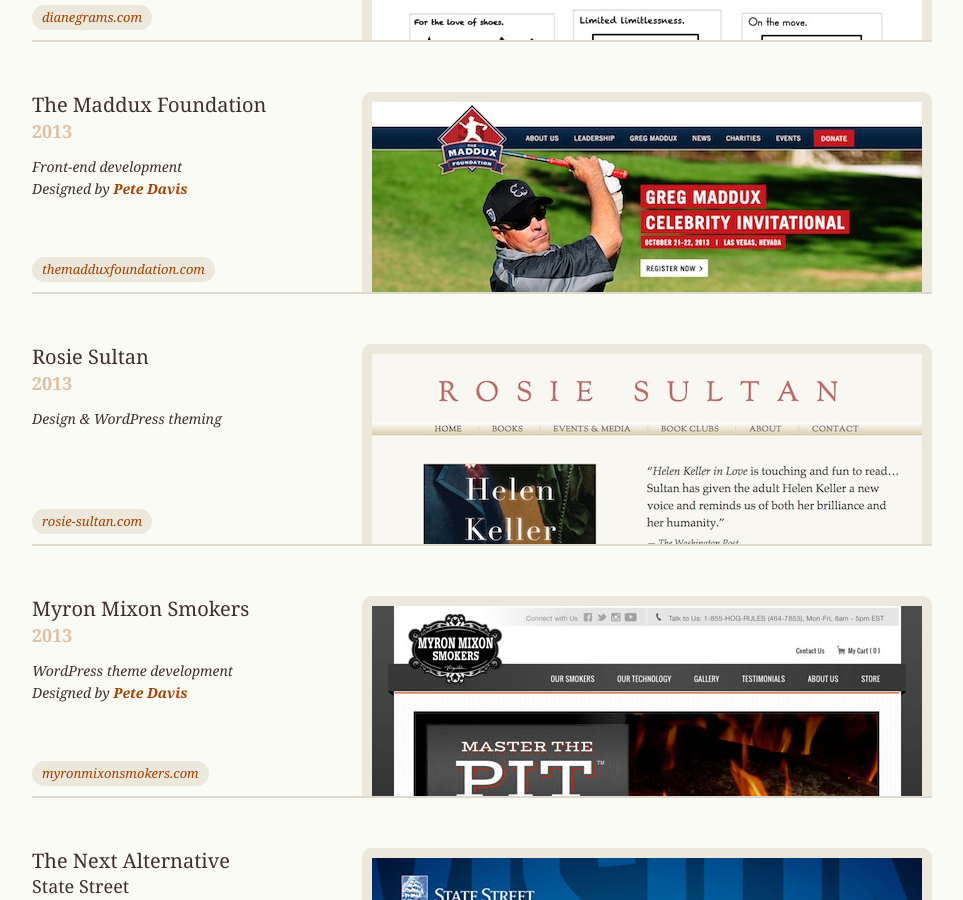
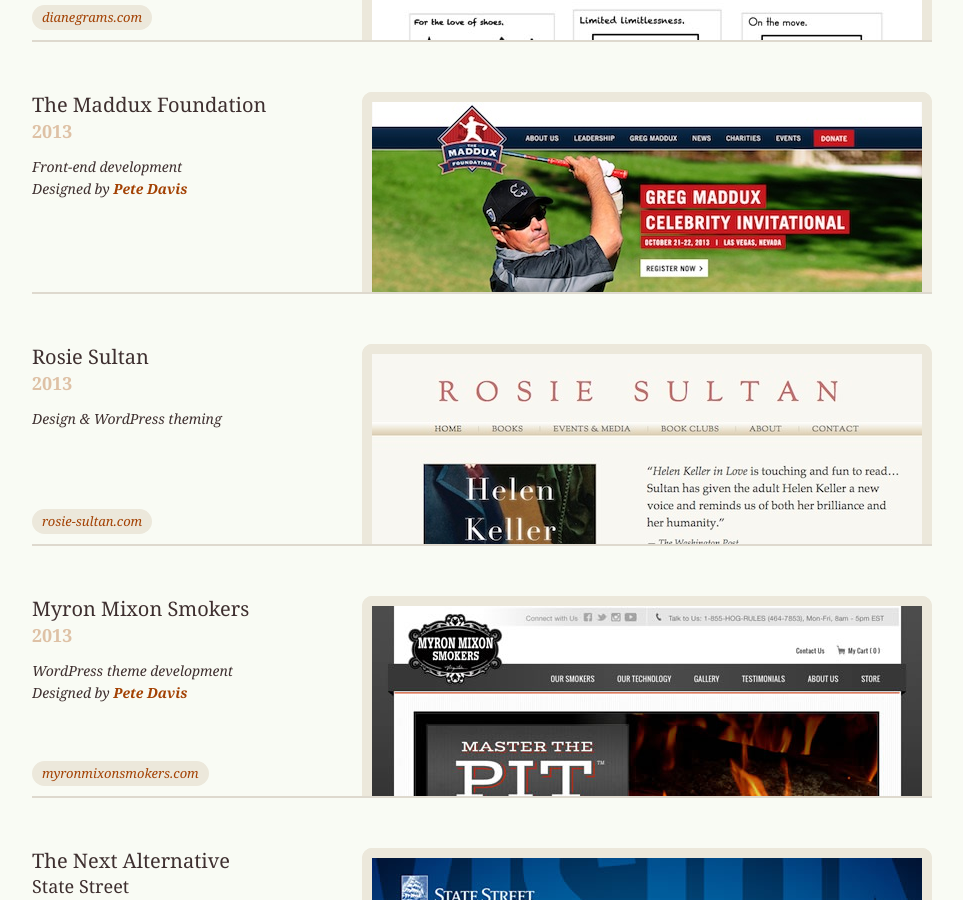
Before and after one commit to borderleft/borderleft.github.io, a Jekyll site: the page built from work/index.html, in a window 1280 px wide and 900 px high, scrolled down 1673 px. Shown: the whole window, without its empty margins (158-1121 px from the left). Built offline with Jekyll 4.4.1, drawn with Linux system fonts in a browser that asks for light colours.

Commit message:
Fixed a link

```diff
--- a/work/index.html
+++ b/work/index.html
@@ -83,7 +83,7 @@
             <h2>The Maddux Foundation</h2>
             <p class="year">2013</p>
             <p class="meta">Front-end development <br> Designed by <a href="http://originalpetedavis.com/">Pete Davis</a></p>
-            <p class="link"><a href="http://themadduxfoundation.com/"><span>themadduxfoundation.com</span></a></p>
+            <!-- <p class="link"><a href="http://themadduxfoundation.com/"><span>themadduxfoundation.com</span></a></p> -->
         </div>
     </li>
     <li>
```
